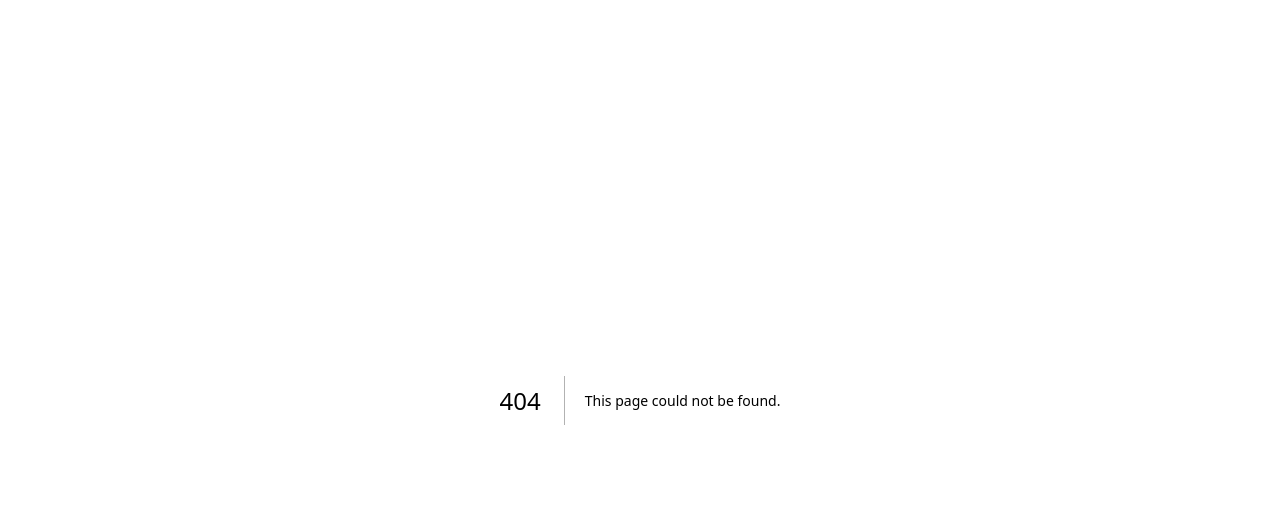
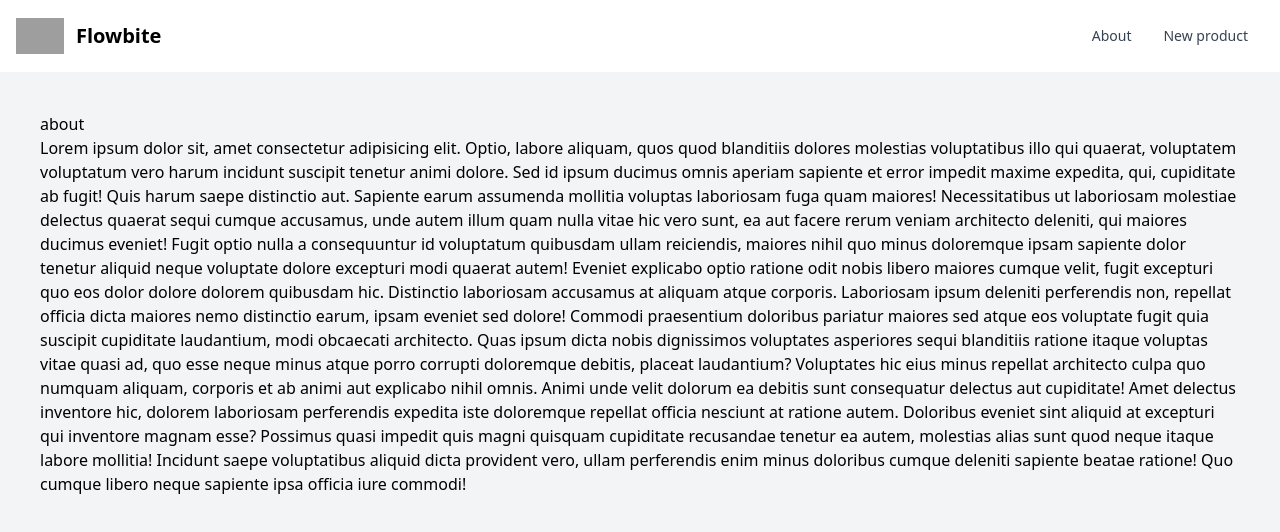
Before and after one commit to FedeBayer/nextjs-mysql-crud, a Next.js app: page /about in a window 1280 px wide. Before the commit this address had no page. Shown: the top 532 px of the page. Built offline with nearby package versions, Linux system fonts and the light colour scheme; grey boxes are pictures that could not be loaded.

Commit message:
Added style with tailwindcss

```diff
--- a/components/Layout.js
+++ b/components/Layout.js
@@ -1,10 +1,12 @@
 import { ToastContainer } from "react-toastify";
+import { Navbar } from "./Navbar";
 
 export function Layout({ children }) {
   return (
     <>
-      <h1>Navbar</h1>
-      <div className="bg-gray-100 p10">
+      <Navbar />
+
+      <div className="bg-gray-100  h-screen p-10">
         <div className="container mx-auto h-full">{children}</div>{" "}
       </div>
       <ToastContainer />
--- /dev/null
+++ b/components/Navbar.js
@@ -0,0 +1,63 @@
+/* eslint-disable @next/next/no-img-element */
+import Link from "next/link";
+
+export function Navbar() {
+  return (
+    <nav className="bg-white border-gray-200 px-2 sm:px-4 py-2.5 dark:bg-gray-900">
+      <div className="container flex flex-wrap items-center justify-between mx-auto">
+        <Link href="/" className="flex items-center">
+          <img
+            src="https://flowbite.com/docs/images/logo.svg"
+            className="h-6 mr-3 sm:h-9"
+            alt="Flowbite Logo"
+          />
+          <span className="self-center text-xl font-semibold whitespace-nowrap dark:text-white">
+            Flowbite
+          </span>
+        </Link>
+        <button
+          data-collapse-toggle="navbar-default"
+          type="button"
+          className="inline-flex items-center p-2 ml-3 text-sm text-gray-500 rounded-lg md:hidden hover:bg-gray-100 focus:outline-none focus:ring-2 focus:ring-gray-200 dark:text-gray-400 dark:hover:bg-gray-700 dark:focus:ring-gray-600"
+          aria-controls="navbar-default"
+          aria-expanded="false"
+        >
+          <span className="sr-only">Open main menu</span>
+          <svg
+            className="w-6 h-6"
+            aria-hidden="true"
+            fill="currentColor"
+            viewBox="0 0 20 20"
+            xmlns="http://www.w3.org/2000/svg"
+          >
+            <path
+              fillRule="evenodd"
+              d="M3 5a1 1 0 011-1h12a1 1 0 110 2H4a1 1 0 01-1-1zM3 10a1 1 0 011-1h12a1 1 0 110 2H4a1 1 0 01-1-1zM3 15a1 1 0 011-1h12a1 1 0 110 2H4a1 1 0 01-1-1z"
+              clipRule="evenodd"
+            ></path>
+          </svg>
+        </button>
+        <div className="hidden w-full md:block md:w-auto" id="navbar-default">
+          <ul className="flex flex-col p-4 mt-4 border border-gray-100 rounded-lg bg-gray-50 md:flex-row md:space-x-8 md:mt-0 md:text-sm md:font-medium md:border-0 md:bg-white dark:bg-gray-800 md:dark:bg-gray-900 dark:border-gray-700">
+            <li>
+              <Link
+                href="/about"
+                className="block py-2 pl-3 pr-4 text-gray-700 rounded hover:bg-gray-100 md:hover:bg-transparent md:border-0 md:hover:text-blue-700 md:p-0 dark:text-gray-400 md:dark:hover:text-white dark:hover:bg-gray-700 dark:hover:text-white md:dark:hover:bg-transparent"
+              >
+                About
+              </Link>
+            </li>
+            <li>
+              <Link
+                href="/new"
+                className="block py-2 pl-3 pr-4 text-gray-700 rounded hover:bg-gray-100 md:hover:bg-transparent md:border-0 md:hover:text-blue-700 md:p-0 dark:text-gray-400 md:dark:hover:text-white dark:hover:bg-gray-700 dark:hover:text-white md:dark:hover:bg-transparent"
+              >
+                New product
+              </Link>
+            </li>
+          </ul>
+        </div>
+      </div>
+    </nav>
+  );
+}
--- /dev/null
+++ b/components/ProductCard.js
@@ -0,0 +1,12 @@
+import Link from "next/link";
+export function ProductCard({ product }) {
+  return (
+    <Link href={`/products/${product.id}`}>
+      <div className="border border-gray-200 shadow-md p-6">
+        <h1>{product.name}</h1>
+        <p>{product.description}</p>
+        <p>{product.price}</p>
+      </div>
+    </Link>
+  );
+}
--- a/components/ProductForm.js
+++ b/components/ProductForm.js
@@ -49,33 +49,51 @@ export function ProductForm() {
         onSubmit={handleSubmit}
         className="bg-white shadow-md rounded px-8 pt-6 pb-8 mb-4"
       >
-        <label htmlFor="name">Name:</label>
+        <div className="mb-4">
+          <label
+            htmlFor="name"
+            className="block test-gray-700 text-sm font-bold mb2"
+          >
+            Name:
+          </label>
           <input
             type="text"
             name="name"
             onChange={handleChange}
-          className="shadow border rounded py-2 px-3 text-gray-700"
+            className="shadow appearance-none border rounded w-full py-2 px-3 text-gray-700 leading-tight focus:outline-none focus:shadow-outline"
             value={product.name}
           />
-
-        <label htmlFor="price">Price:</label>
+        </div>
+        <div className="mb-4">
+          <label
+            htmlFor="price"
+            className="block test-gray-700 text-sm font-bold mb2"
+          >
+            Price:
+          </label>
           <input
             type="text"
             name="price"
             onChange={handleChange}
-          className="shadow border rounded py-2 px-3 text-gray-700"
+            className="shadow appearance-none border rounded w-full py-2 px-3 text-gray-700 leading-tight focus:outline-none focus:shadow-outline"
             value={product.price}
           />
-
-        <label htmlFor="description">Description:</label>
+        </div>
+        <div className="mb-4">
+          <label
+            htmlFor="description"
+            className="block test-gray-700 text-sm font-bold mb2"
+          >
+            Description:
+          </label>
           <textarea
             name="description"
             rows="2"
             onChange={handleChange}
-          className="shadow border rounded py-2 px-3 text-gray-700"
+            className="shadow appearance-none border rounded w-full py-2 px-3 text-gray-700 leading-tight focus:outline-none focus:shadow-outline"
             value={product.description}
           ></textarea>
-
+        </div>
         <button
           type="submit"
           className="bg-blue-500 hover:bg-blue-700 py-2 px-4 rounded focus:outline-none focus:shadow-outline font-bold text-white"
--- /dev/null
+++ b/pages/about.js
@@ -0,0 +1,46 @@
+import { Layout } from "../components/Layout";
+
+function about() {
+  return (
+    <Layout>
+      <h1>about</h1>
+      <p>
+        Lorem ipsum dolor sit, amet consectetur adipisicing elit. Optio, labore
+        aliquam, quos quod blanditiis dolores molestias voluptatibus illo qui
+        quaerat, voluptatem voluptatum vero harum incidunt suscipit tenetur
+        animi dolore. Sed id ipsum ducimus omnis aperiam sapiente et error
+        impedit maxime expedita, qui, cupiditate ab fugit! Quis harum saepe
+        distinctio aut. Sapiente earum assumenda mollitia voluptas laboriosam
+        fuga quam maiores! Necessitatibus ut laboriosam molestiae delectus
+        quaerat sequi cumque accusamus, unde autem illum quam nulla vitae hic
+        vero sunt, ea aut facere rerum veniam architecto deleniti, qui maiores
+        ducimus eveniet! Fugit optio nulla a consequuntur id voluptatum
+        quibusdam ullam reiciendis, maiores nihil quo minus doloremque ipsam
+        sapiente dolor tenetur aliquid neque voluptate dolore excepturi modi
+        quaerat autem! Eveniet explicabo optio ratione odit nobis libero maiores
+        cumque velit, fugit excepturi quo eos dolor dolore dolorem quibusdam
+        hic. Distinctio laboriosam accusamus at aliquam atque corporis.
+        Laboriosam ipsum deleniti perferendis non, repellat officia dicta
+        maiores nemo distinctio earum, ipsam eveniet sed dolore! Commodi
+        praesentium doloribus pariatur maiores sed atque eos voluptate fugit
+        quia suscipit cupiditate laudantium, modi obcaecati architecto. Quas
+        ipsum dicta nobis dignissimos voluptates asperiores sequi blanditiis
+        ratione itaque voluptas vitae quasi ad, quo esse neque minus atque porro
+        corrupti doloremque debitis, placeat laudantium? Voluptates hic eius
+        minus repellat architecto culpa quo numquam aliquam, corporis et ab
+        animi aut explicabo nihil omnis. Animi unde velit dolorum ea debitis
+        sunt consequatur delectus aut cupiditate! Amet delectus inventore hic,
+        dolorem laboriosam perferendis expedita iste doloremque repellat officia
+        nesciunt at ratione autem. Doloribus eveniet sint aliquid at excepturi
+        qui inventore magnam esse? Possimus quasi impedit quis magni quisquam
+        cupiditate recusandae tenetur ea autem, molestias alias sunt quod neque
+        itaque labore mollitia! Incidunt saepe voluptatibus aliquid dicta
+        provident vero, ullam perferendis enim minus doloribus cumque deleniti
+        sapiente beatae ratione! Quo cumque libero neque sapiente ipsa officia
+        iure commodi!
+      </p>
+    </Layout>
+  );
+}
+
+export default about;
--- a/pages/index.js
+++ b/pages/index.js
@@ -1,20 +1,23 @@
 import axios from "axios";
-import Link from "next/link";
 import { Layout } from "../components/Layout";
+import { ProductCard } from "../components/ProductCard";
 
 function HomePage({ products }) {
-  console.log(products);
+  const renderProducts = () => {
+    if (products.length === 0)
+      return (
+        <h1 className="text-center text-2xl font-bold">No products yet</h1>
+      );
+    return products.map((product) => (
+      <ProductCard key={product.id} product={product} />
+    ));
+  };
+
   return (
     <Layout>
-      {products.map((product) => (
-        <Link href={`/products/${product.id}`} key={product.id}>
-          <div className="border border-gray-200 shadow-md p-6">
-            <h1>{product.name}</h1>
-            <p>{product.description}</p>
-            <p>{product.price}</p>
-          </div>
-        </Link>
-      ))}
+      <div className="grid gap-4 grid-cols-1 md:grid-cols-3">
+        {renderProducts()}
+      </div>
     </Layout>
   );
 }
--- a/pages/new.js
+++ b/pages/new.js
@@ -5,7 +5,9 @@ import { ProductForm } from "../components/ProductForm";
 function NewPage() {
   return (
     <Layout>
-      <ProductForm />
+      <div className="grid place-items-center h-5/6">
+        <ProductForm />
+      </div>
     </Layout>
   );
 }
--- a/pages/products/[id].js
+++ b/pages/products/[id].js
@@ -16,11 +16,20 @@ function ProductPage({ product }) {
   };
   return (
     <Layout>
-      <h1>{product.name}</h1>
-      <p>{product.description}</p>
-      <p>{product.price}</p>
+      <h1>
+        <span className="block test-gray-700 font-bold mb2">Name:</span>
+        {product.name}
+      </h1>
+      <p>
+        <span className="block test-gray-700 font-bold mb2">Description:</span>
+        {product.description}
+      </p>
+      <p>
+        <span className="block test-gray-700 font-bold mb2">Price:</span>
+        {product.price}
+      </p>
       <button
-        className="bg-red-500 hover:bg-red-700 text-white px-3 py-2 rounded"
+        className="bg-red-500 hover:bg-red-700 text-white px-3 py-2 rounded mt-2"
         onClick={() => handleDelete(product.id)}
       >
         delete
```
Lines whose indentation alone changed are shown as unchanged.
